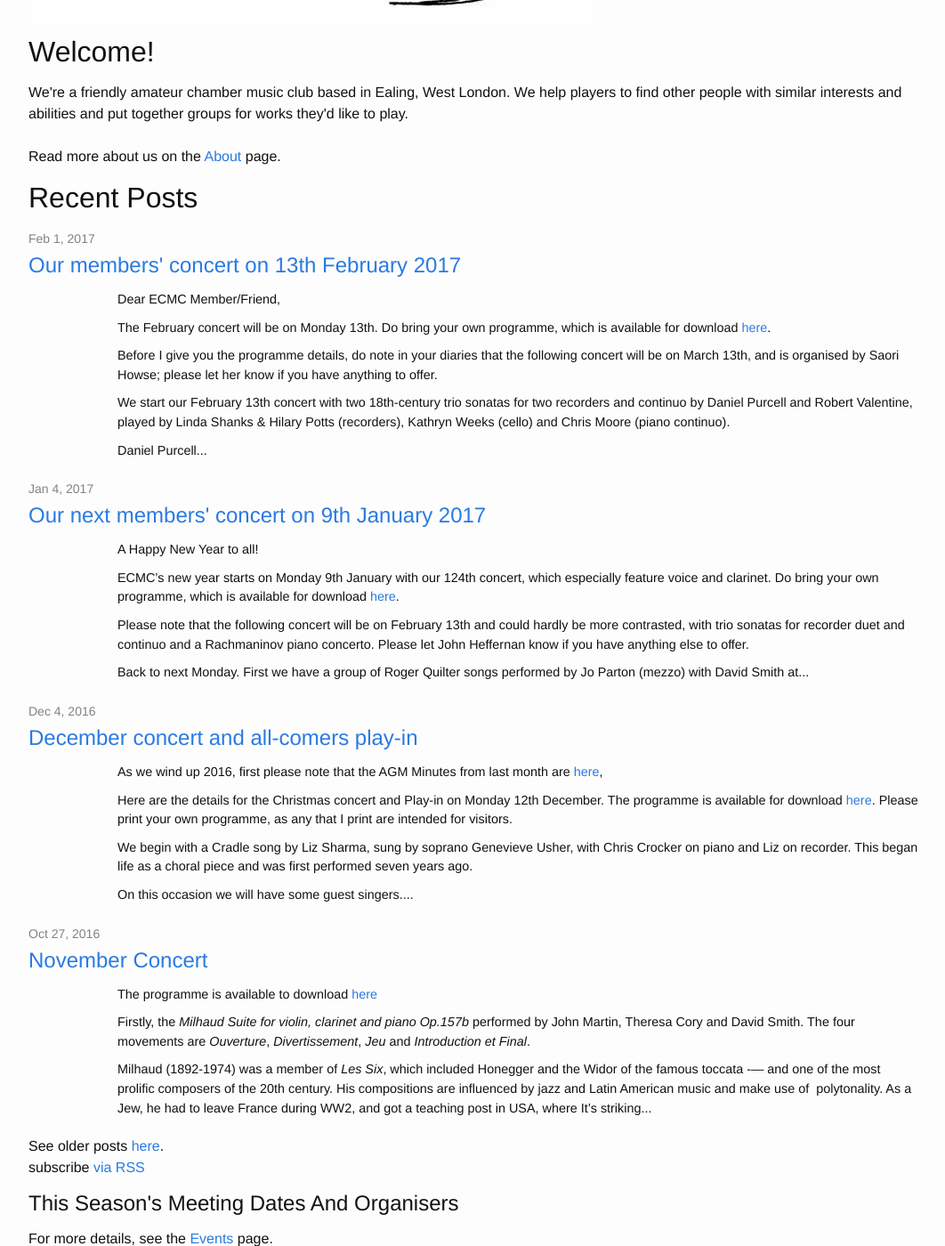
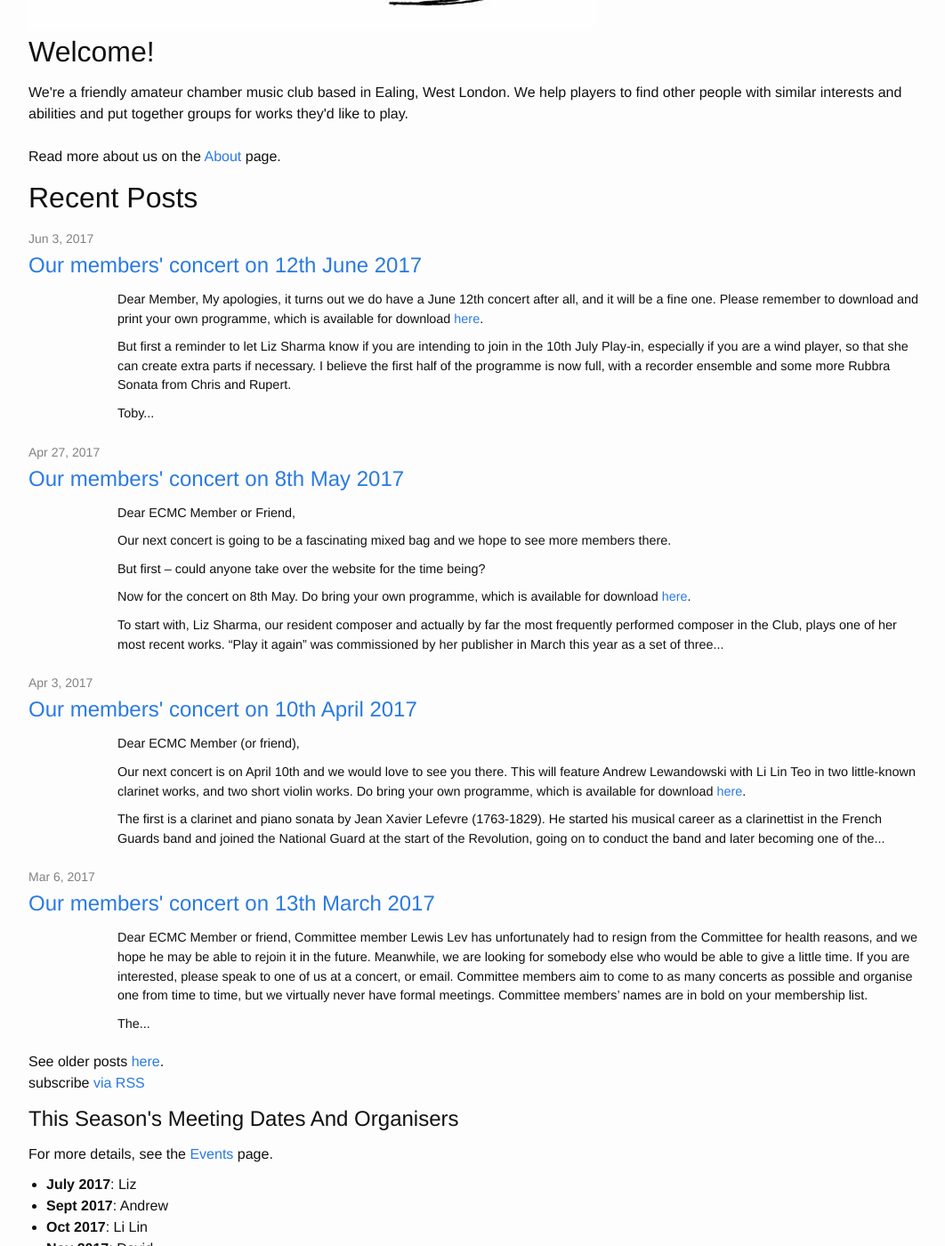
Before and after one commit to ealingchambermusic/ealingchambermusic.github.io, a Jekyll site: the page built from index.html, in a window 1280 px wide and 1400 px high, scrolled down 523 px. Shown: the whole window at 89% size, without its empty margins (108-1170 px from the left). Built offline with Jekyll 4.4.1, drawn with Linux system fonts in a browser that asks for light colours; some of the changed lines change nothing that is shown; some of the changed text lies outside the part shown.

Commit message:
[TL] Update site with Mar, Apr, May and Jun events and updated organisers' list

```diff
--- /dev/null
+++ b/_posts/2017-03-06-March-2017-Concert.md
@@ -0,0 +1,90 @@
+---
+layout: post
+title: Our members' concert on 13th March 2017
+---
+Dear ECMC Member or friend,
+Committee member Lewis Lev has unfortunately had to resign from the Committee
+for health reasons, and we hope he may be able to rejoin it in the future.
+Meanwhile, we are looking for somebody else who would be able to give a little
+time. If you are interested, please speak to one of us at a concert, or email.
+Committee members aim to come to as many concerts as possible and organise one
+from time to time, but we virtually never have formal meetings. Committee
+members’ names are in bold on your membership list.
+
+The next concert is on March 13th , and we have three very interesting items.
+Do bring your own programme, which is available
+for download [here](/assets/programmes/Programme_17.03.pdf).
+
+The first is the Adagio and Rondo concertante, or Piano Quartet in F major, D487,
+by Schubert, played by  Saori Howse (violin),  Polly Kaufmann (viola), Helen
+Thomas (cello) and  Siaw-Lynn Ng (piano). This was composed in 1816 and is his
+first composition for piano and strings, preceding the "Trout" Quintet" by
+three years. The ensemble of violin, viola, cello, and pianoforte had not
+been one of composers' favorites; in fact, it is a somewhat ungainly ensemble,
+and the composer has to struggle to achieve textural and registral balance.
+Schubert's approach is straightforward enough: he abandons the egalitarianism
+of instrumentation that by his time was an accepted aspect of chamber music
+and instead puts the spotlight more brightly on one of the players -- the
+pianist -- than on any of the other three. The piano is in fact so predominant,
+especially after we have passed through the molto legato Adagio and entered the
+Rondo portion, that the tendency to make the work sound like a piano concerto
+with a severely reduced orchestra is sometimes tough for players to avoid.
+While the writing of the piece was prompted by one of Schubert's cellist
+friends whose sister Schubert at that time hoped to marry, it is nevertheless
+quite a pianistic work. It is a remarkably vital piece of music, and listeners
+are particularly charmed by the Rondo's joyful energy. Curiously enough, this
+Rondo is actually not in rondo form at all, but is rather an abridged
+sonata-allegro in which there is no development section per se. The first known
+public performance of the quartet was on 1 November 1861, and it was not
+published until 1865.
+
+Our next item is a charming work by the Swiss born French Clarinetist
+Jean-Xavier Lefèvre. Lefevre was a very active musican operating through
+the latter half of the 18th century and early 19th century. As a professor
+he had many famous pupils at the Paris Conservatoire, including the the
+renowned composer clarinettist Bernard Crusell who produced considerable
+repertoire for this newly and fast developing instrument. Lefevere was
+responsible for writing one of the first tutors for clarinet; Méthode de
+Clarinette (1802) which includes a set of  12 wonderful and versatile sonatas
+for clarinet. Virtually unknown, these sonatas contain an array of inventive
+writing, through a clarity of texture for the instrument which are to be
+enjoyed by amateur and professional clarinetists alike. Indeed as part of
+the tutor the sonatas were originally intended for two clarinets,
+though are equally valid with cello continuo, or as will be performed this
+evening, by Andrew Lewandowski (clarinet) and Li Lin Teo (piano) a lightly
+scored piano accompaniment.
+
+Our third item, played by Julia Harris and David Smith, is a very
+well-known and much-loved piece. The Sonata in A major for Violin and
+Piano by César Franck (in full, César-Auguste-Jean-Guillaume-Hubert Franck)
+is considered one of the finest sonatas for violin and piano ever written.
+It  was written in 1886, when César Franck was 63, as a wedding present for
+the 31-year-old violinist Eugène Ysaÿe. Twenty-eight years earlier, in 1858,
+Franck had promised a violin sonata for Cosima von Bülow. This never appeared;
+it has been speculated that whatever work Franck had done on that piece was
+put aside, and eventually ended up in the sonata he wrote for Ysaÿe in 1886.
+Franck presented the work to Ysaÿe on the morning of his wedding on 26
+September 1886. After a hurried rehearsal, Ysaÿe and the pianist Léontine
+Bordes-Pène, a wedding guest, played the Sonata to the other wedding guests.
+It was given its first public concert performance on 16 December of that year,
+at the Musée Moderne de Peinture in Brussels, with Ysaÿe and Bordes-Pène
+again the performers. The Sonata was the final item in a long program that
+started at 3 pm. When the time arrived for the Sonata, dusk had fallen and
+the gallery was bathed in gloom, but the gallery authorities permitted no
+artificial light whatsoever. Initially, it seemed the Sonata would have to
+be abandoned, but Ysaÿe and Bordes-Pène decided regardless to continue. In
+the event, they had to play the last three movements from memory in virtual
+darkness. Vincent d'Indy, who was present, recorded these details of the event.
+Ysaÿe kept the Violin Sonata in his repertoire for the next 40 years of his
+life. His championing of the Sonata contributed to the public recognition
+of Franck as a major composer. This recognition was quite belated; Franck
+died within four years of the Sonata's public première, and did not have
+his first unqualified public success until the last year of his life.
+Julia and David will be performing, hopefully not in the dark, the
+second movement (Allegro) and fourth (Allegretto poco mosso) the famous canon,
+which has been described as “a magnificent example of canonic writing, simple,
+majestic and irresistible in its ample, beautifully wrought proportions.”
+
+Please do come and hear these lovely pieces.
+
+Hilary
--- /dev/null
+++ b/_posts/2017-04-03-April-2017-Concert.md
@@ -0,0 +1,69 @@
+---
+layout: post
+title: Our members' concert on 10th April 2017
+---
+Dear ECMC Member (or friend),
+
+Our next concert is on April 10th and we would love to see you there.
+This will feature Andrew Lewandowski with Li Lin Teo in two little-known
+clarinet works, and two short violin works. Do bring your own programme,
+which is available for download [here](/assets/programmes/Programme_17.04.pdf).
+
+The first is a clarinet and piano sonata by Jean Xavier Lefevre (1763-1829).
+He started his musical career as a clarinettist  in the French Guards band
+and joined the National Guard at the start of the Revolution, going on to
+conduct the band and later becoming one of the first professors at the Paris
+Conservatoire. He contributed to the development of the 6 key clarinet, and
+wrote several methods for the instrument. This is the third of five Sonatas
+included in his clarinet method of 1802, and the three movements are:
+  1.  Allegro moderato,
+  2.  Andante and
+  3.  Allegro.
+
+Next we have two violin and piano items performed by Saori Howse and Li Lin.
+The first is “Nigun”, the second of three sections of Ernst Bloch’s suite
+“Baal Shem – scenes of Chassidic life,” first performed in Cleveland in 1924.
+Typically the work takes its inspiration from his Jewish background, specifically
+the founder of modern Jewish mysticism founded by Baal Shem Tov in the 18th
+century, a movement  which placed great emphasis upon song, dance and ecstasy
+as channels for direct communication with God. The title refers to a  genre
+of songs composed by tzaddikim (holy men) ), the purpose of which is to
+transport both performer and listener to transcendental realms of spirituality,
+and set  to nonsense (or, more politely, non-semantic) syllables. Nigun has
+gained itself a place as a self-standing work.
+
+Saori and Li Lin will then play “Après un rêve” by Gabriel Fauré (1845-1924)
+This is the first of a set of mélodies for solo voice and piano, one of
+Faure's most popular vocal pieces, and is a dream of romantic flight with
+a lover, away from the earth, and has been performed by numerous singers and
+in settings for various instruments. The other two in the set were  "Hymne"
+and "Barcarolle". The songs were written between 1870 and 1877, and published
+in 1878. They were not, however, originally conceived together as a set of
+three; the opus number 7 was imposed on them retrospectively in the 1890s,
+almost 20 years after their first publication.
+
+Andrew will then join them for a rare work by Richard Walthew which is a
+trio for Violin, Clarinet and Piano in C minor, written in 1896.  Richard
+Henry Walthew (1872-1951) was born in Islington and was a pupil of Parry
+at the R.C.M. Walthew had a natural affinity for chamber music and a long
+association with the South Place Sunday Concert series for which he wrote
+programme notes. He conducted the orchestra there and it was also where much
+of his chamber music was played. The movements are:
+  1. Allegro no troppo e poco maestoso,
+  2. Andante non tropp,
+  3. Poco Allegretto,
+  4. Allegreto Simplice (Theme and Variations), and
+  5. L' Envoi.
+
+MAY CONCERT
+-----------
+The following concert will be on Monday May 8th 2017, and the Organiser is
+John Heffernan. If you intend to contribute an item, please contact him.
+
+You might be interested in a concert coming up at the other St Mary’s church
+(in St Mary’s Road W5) called “East meets West” – the cellist  Ruth Henley
+with pianist  Ilya Chetverikov play Russian and English works.  This will
+be on Saturday May 6th at 7.30 pm.
+
+All the best,
+Hilary
--- /dev/null
+++ b/_posts/2017-04-27-May-2017-Concert.md
@@ -0,0 +1,72 @@
+---
+layout: post
+title: Our members' concert on 8th May 2017
+---
+Dear ECMC Member or Friend,
+
+Our next concert is going to be a fascinating mixed bag and we hope to
+see more members there.
+
+But first – could anyone take over the website for the time being?
+
+Now for the concert on 8th May. Do bring your own programme, which is available
+for download [here](/assets/programmes/Programme_17.05.pdf).
+
+To start with, Liz Sharma, our resident composer and actually by far the
+most frequently performed composer in the Club, plays one of her most
+recent works.  “Play it again” was commissioned by her publisher in March
+this year as a set of three short pieces based on dance rhythms, originally
+for two oboes.  At Hilary’s request she arranged it for the narrower compass
+of two recorders, treble and tenor. The three items are
+  1. Repeat after me,
+  2. To Tango and
+  3. Samba.
+
+Next we have two instruments new to the Club, and mandolin and the mandola.
+Stuart McGowan and John Maw present a sequence of eight duets, the first
+six of which have been arranged by Stuart.  These are:
+  * Brasileirinho by Waldyr Azevedo, (b.1923)
+  * Calabrisella Mia, trad Italian,
+
+The next four are from a Mexican collection called “Danzones Yucatecos.”
+* A mi Blance by M.Mendez C,
+* A mi Negra by M.Mendez C,
+* Holda by J. M. Vargas,
+* La Union by J. M. Vargas,
+* El Morenito from Suite Venezolano by by Jose A. Zambrano (b. 1965)
+* Duetto V by Antonio Riggieri. (fl.1780)
+
+The Mandolin has a long and venerable history as a plucked string
+counterpart to the violin, being tuned the same, but double-strung, and
+played with a plectrum. The mandola bears a similar resemblance to the viola,
+though some, like John's are tuned an octave lower than the mandolin.
+Stuart McGowan and John Maw formed "Duo Diapason", a mandolin and mandola
+duo, when they met during meetings of the Plucked Ensemble Masterclass,
+coached by the distinguished mandolinist, Travis Finch. Stuart and John
+have performed together in the London Mandolin Ensemble and the London
+Mandolin Quartet and 'Duo Diapason' have given several independent recitals
+in the London area.
+
+The third item is a rare treat from Deni Teo with Sarah Park, the first
+movement from the Shostakovich Cello Sonata Op.40.  This was one of
+Dmitri Shostakovich's early works, composed in 1934 just prior to the
+censure by Soviet authorities of his music, notably the opera Lady Macbeth of
+Mtsensk, which was deemed too bourgeois and decadent for the Soviet people.
+It was also a period of emotional turmoil in his life, as he had fallen in
+love with a young student at a Leningrad festival featuring his Lady Macbeth.
+Their affair resulted in a brief divorce from his wife Nina, and it was in
+August, during their period of separation, that he wrote the cello sonata,
+completing it within a few weeks and giving its premiere in Moscow on
+25 December with his close friend, the cellist Viktor Kubatsky, who was
+also the piece's dedicatee. By the next autumn Shostakovich and Nina had
+remarried,
+
+Finally, Li Lin Teo returns to complete the Rachmaninov Piano Concerto No. 2,
+with the 3rd Movement, Allegro scherzando.  This time the orchestra is
+represented by a piano duo, Deni Teo and Benjamin Mellefont. This mighty
+work needs no recommendation from me and will make a splendid conclusion  to
+the evening.
+
+Do come, and bring your programme with you.
+
+Hilary
--- /dev/null
+++ b/_posts/2017-06-03-June-2017-Concert.md
@@ -0,0 +1,77 @@
+---
+layout: post
+title: Our members' concert on 12th June 2017
+---
+Dear Member,
+My apologies, it turns out we do have a June 12th concert after all,
+and it will be a fine one. Please remember to download and print your own
+programme, which is available for download [here](/assets/programmes/Programme_17.06.pdf).
+
+But first a reminder to let Liz Sharma know if you are intending to
+join in the 10th July Play-in, especially if you are a wind player, so
+that she can create extra parts if necessary. I believe the first half
+of the programme is now full, with a recorder ensemble and some more
+Rubbra Sonata from Chris and Rupert.
+
+Toby Louw is now back from his travels and is updating the website, but
+is still hoping that someone nearer home will take it over. If you think
+this might be you, Toby could explain what is involved.
+
+Our June concert  features once more our favourite cellist Deni Teo, with
+Sarah Park at the piano. They will start with the Beethoven’s 4th cello
+sonata op. 102 no. 1 in C major
+  1) andante - allegro vivace and
+  2) adagio - allegro vivace
+
+The sonatas No 4 and 5 were composed between the end of 1812 and 1817,
+during which time Beethoven, ailing and overcome by all sorts of difficulties,
+experienced a period of literal and figurative silence as his deafness became
+overwhelmingly profound and his productivity diminished.  The complexity of
+their composition and their visionary character marks the start of Beethoven’s
+'third period'.
+
+The overall structure of No.4 is possibly unique in Beethoven's works,
+comprising just a pair of fast sonata-form movements, each with a slow
+introduction, so although this might not seem obvious, we are in fact getting
+the whole work.
+
+They will follow this with the Shostakovich cello sonata op. 40 composed
+in 1934, of which we heard the first  movement in May. This month they play the
+other three movements, which are:
+  2) allegro,
+  3) Largo and
+  4) allegro.
+
+The second movement has a perpetual motion energy, its thrusting repeated
+ostinato pattern relentlessly shared while a delicate first theme – almost
+incongruous – is presented by piano in widely spaced octaves, a sonority
+often used by Shostakovich.. Piquant wit abounds in familiar classical gestures
+set askew, sudden lurches into unrelated keys, until the initial driving
+ostinato resumes, leading to a sudden conclusion.
+
+The bleak expanses of Russia are evoked in the soulful slow movement, the
+piano providing a dark backdrop for the cello’s rhapsodic, vocal theme.
+Caustic wit colours the brief yet ebullient finale, a type of rondo in
+which the main playful theme appears three times, imitated by both instruments,
+interspersed by episodes full of sparking scales.
+
+To complete the concert we have a string quartet - Saori Howse, Graham
+Ritchie, Catherine Barlen and Paul Robinson, -  who  will play the third
+movement, Allegro molto, of the Elgar Quartet in E minor Op.83. This quartet
+originated from a request for a work by Carl Fuchs, cellist of
+the Brodsky Quartet back in February 1900. Nothing happened until in 1917,
+Elgar was ill and depressed by war-time London and recalled his promise.
+He began work on the String Quartet on 25 March 1918, while recovering
+from having his tonsils removed, and finished only the first subject of the
+first movement at that time. Distracted by two other works, he only returned
+to the quartet in October, and just finished it by Christmas. The Quartet
+was first performed privately at Elgar's London home in January 1919, with
+George Bernard Shaw present, among others.
+
+The Quartet was dedicated to the Brodsky Quartet, however, the members of
+the Brodsky Quartet were now around 70 years of age, which seems to have
+been considered rather old at the time. In any case, the public premiere
+was given by another quartet in May 1919.
+
+Best wishes,
+Hilary
--- a/events.md
+++ b/events.md
@@ -5,18 +5,29 @@ permalink: /events/
 ---
 ### Upcoming events
 
-Our next concert will be Monday, 13th February at St Mary's Church, Perivale.
-The programme is available to download [here](/assets/programmes/Programme_17.02.pdf)
+Our next concert will be Monday, 10th July at St Mary's Church, Perivale, and will be the
+annual play-in. Remember to let Liz Sharma know if you are intending to join in
 
 | Date | Organiser |
 |------|-----------|
-|Mar 2017|Saori Howse|
-|April 2017|Lewis Lev|
-|May 2017|John Heffernan|
-|June 2017|Andrew Lewandowski|
 |July 2017|Liz Sharma|
+|Sep 2017|Andrew|
+|Oct 2017|Li Lin|
+|Nov 2017|David|
+|Dec 2017|Liz|
+|Jan 2018|John|
+|Feb 2018|Saori|
+|Mar 2018|Andrew|
+|Apr 2018|Li Lin|
+|May 2018|John|
+
 
 ### Recent events
+- June 2017 concert [Programme](/assets/programmes/Programme_17.06.pdf)
+- May 2017 concert [Programme](/assets/programmes/Programme_17.05.pdf)
+- April 2017 concert [Programme](/assets/programmes/Programme_17.04.pdf)
+- March 2017 concert [Programme](/assets/programmes/Programme_17.03.pdf)
+- February 2017 concert [Programme](/assets/programmes/Programme_17.02.pdf)
 - January 2017 concert [Programme](/assets/programmes/Programme_17.01.pdf)
 - December 2016 concert and all-comer's play-in [Programme](/assets/programmes/Programme_16.12.pdf)
 - November 2016 concert and AGM [Programme](/assets/programmes/Programme_16.11.pdf) [AGM Agenda 2016](/assets/a.g.m-agenda-2016.pdf) [AGM Minutes 2016](/assets/AGM-Minutes-2016.pdf)
--- a/index.html
+++ b/index.html
@@ -36,10 +36,34 @@ layout: default
     <p>For more details, see the <a href="/events">Events</a> page.</p>
 
     <ul>
-        <li><b>Mar 2017</b>: Saori Howse</li>
-        <li><b>April 2017</b>: Lewis Lev</li>
-        <li><b>May 2017</b>: John Heffernan</li>
-        <li><b>June 2017</b>: Andrew Lewandowski</li>
-        <li><b>July 2017</b>: Liz Sharma</li>
+        <li><b>July 2017</b>: Liz</li>
+        <li><b>Sept 2017</b>: Andrew</li>
+        <li><b>Oct 2017</b>: Li Lin</li>
+        <li><b>Nov 2017</b>: David</li>
+        <li><b>Dec 2017</b>: Liz</li>
+        <li><b>Jan 2018</b>: John</li>
+        <li><b>Feb 2018</b>: Saori</li>
+        <li><b>March 2018</b>: Andrew</li>
+        <li><b>April 2018</b>: Li Lin</li>
+        <li><b>May 2018</b>: John</li>
+
     </ul>
 </div>
+
+
+2017
+May -       John
+June -      Saori
+July -        Liz
+
+Sept -       Andrew
+Oct -         Li Lin
+Nov -        David
+Dec -        Liz
+
+2018
+Jan -         John
+Feb -        Saori
+March -    Andrew
+April -       Li Lin
+May -        John
```
Also changed, not shown: 4 other files.
